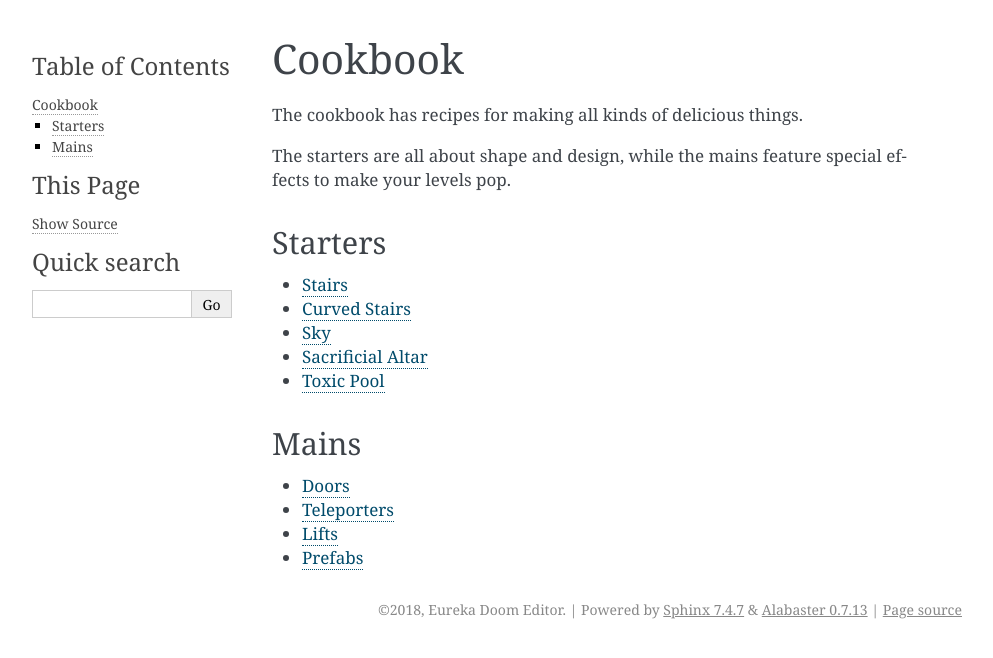
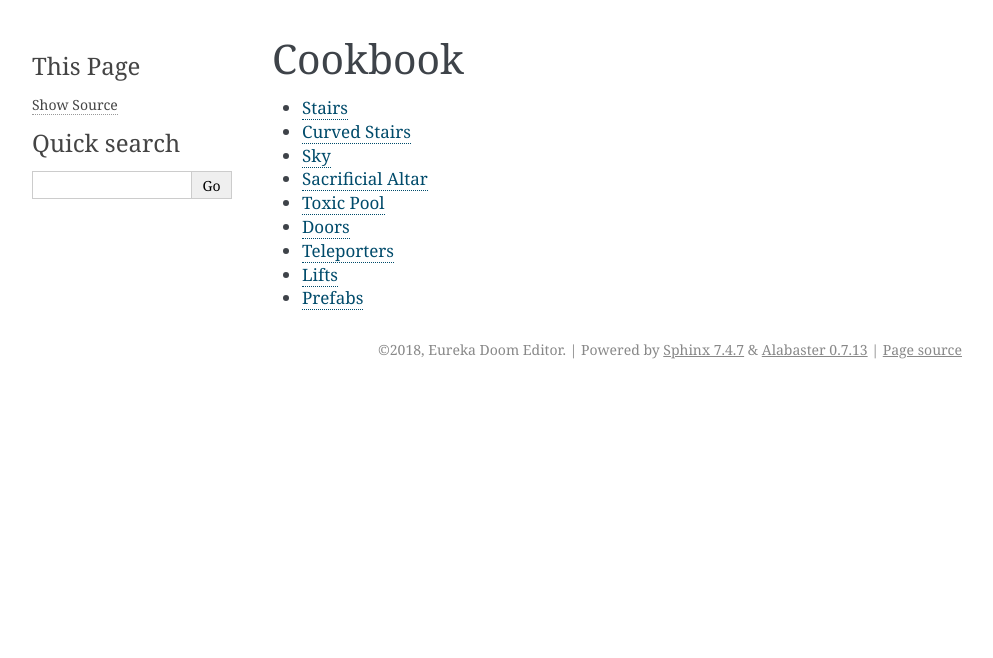
Before and after one commit to wesleywerner/eureka-docs, a Sphinx documentation site: the page built from source/cookbook/index.rst, in a window 1280 px wide. Shown: the top 658 px of the page, without its empty margins (148-1141 px from the left). Built offline with Sphinx 7.4.7, drawn with Linux system fonts in a browser that asks for light colours.

Commit message:
Include cookbook titles in the index.

```diff
--- a/source/cookbook/index.rst
+++ b/source/cookbook/index.rst
@@ -1,12 +1,5 @@
 Cookbook
 ========
-
-The cookbook has recipes for making all kinds of delicious things.
-
-The starters are all about shape and design, while the mains feature special effects to make your levels pop.
-
-Starters
---------
 
 .. toctree::
     :maxdepth: 1
@@ -16,21 +9,7 @@ Starters
     sky/index
     altar/index
     toxic-pool/index
-
-
-
-Mains
------
-
-.. toctree::
-    :maxdepth: 1
-
     doors/index
     teleporters/index
     lifts/index
     prefabs/index
-
-.. See https://doomwiki.org/wiki/Linedef_type
-
-.. Deserts
-    -------
--- a/source/index.rst
+++ b/source/index.rst
@@ -12,4 +12,8 @@ Contents
    project-management/index
    mapping-concepts/index
    basics/index
+
+.. toctree::
+   :maxdepth: 2
+
    cookbook/index
```
